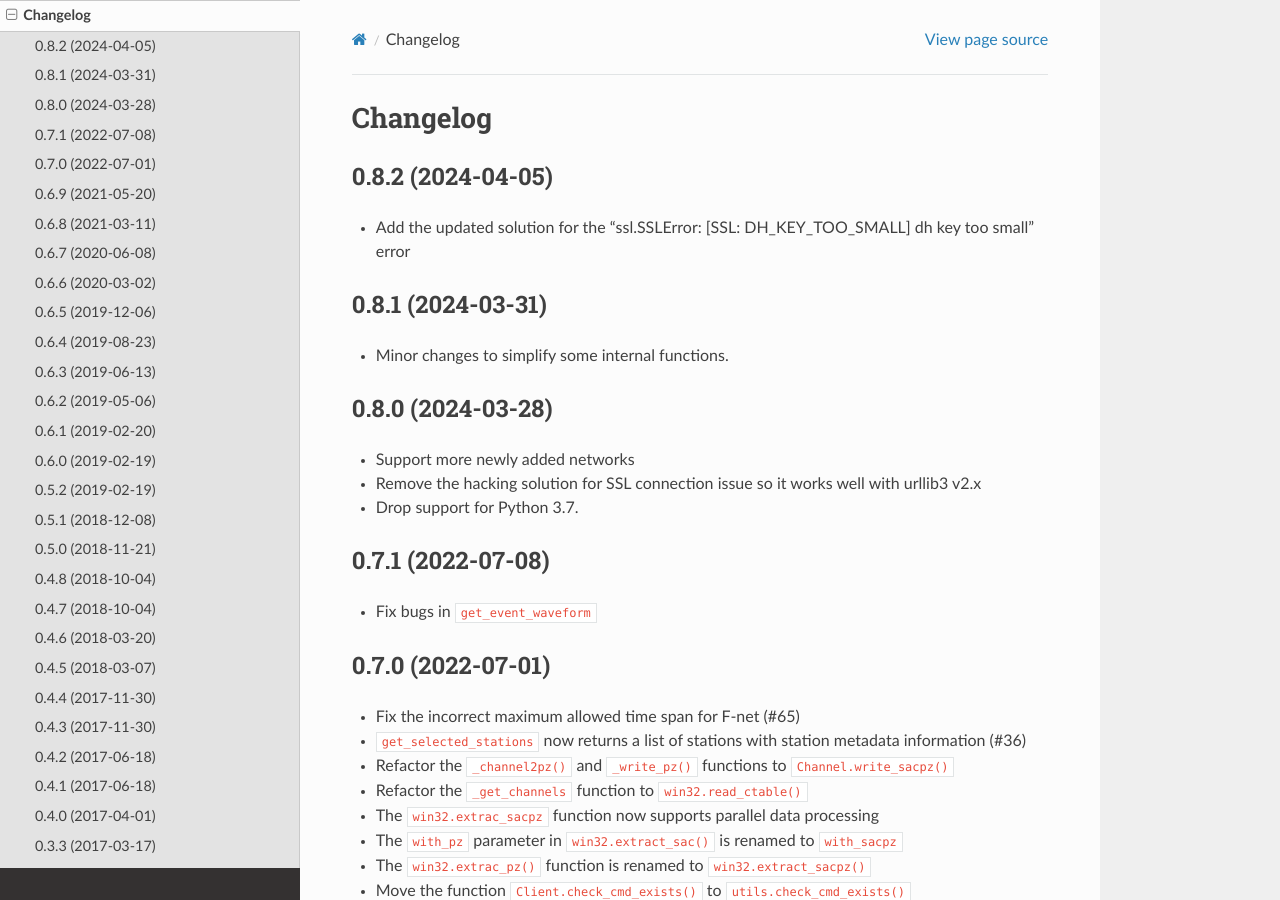
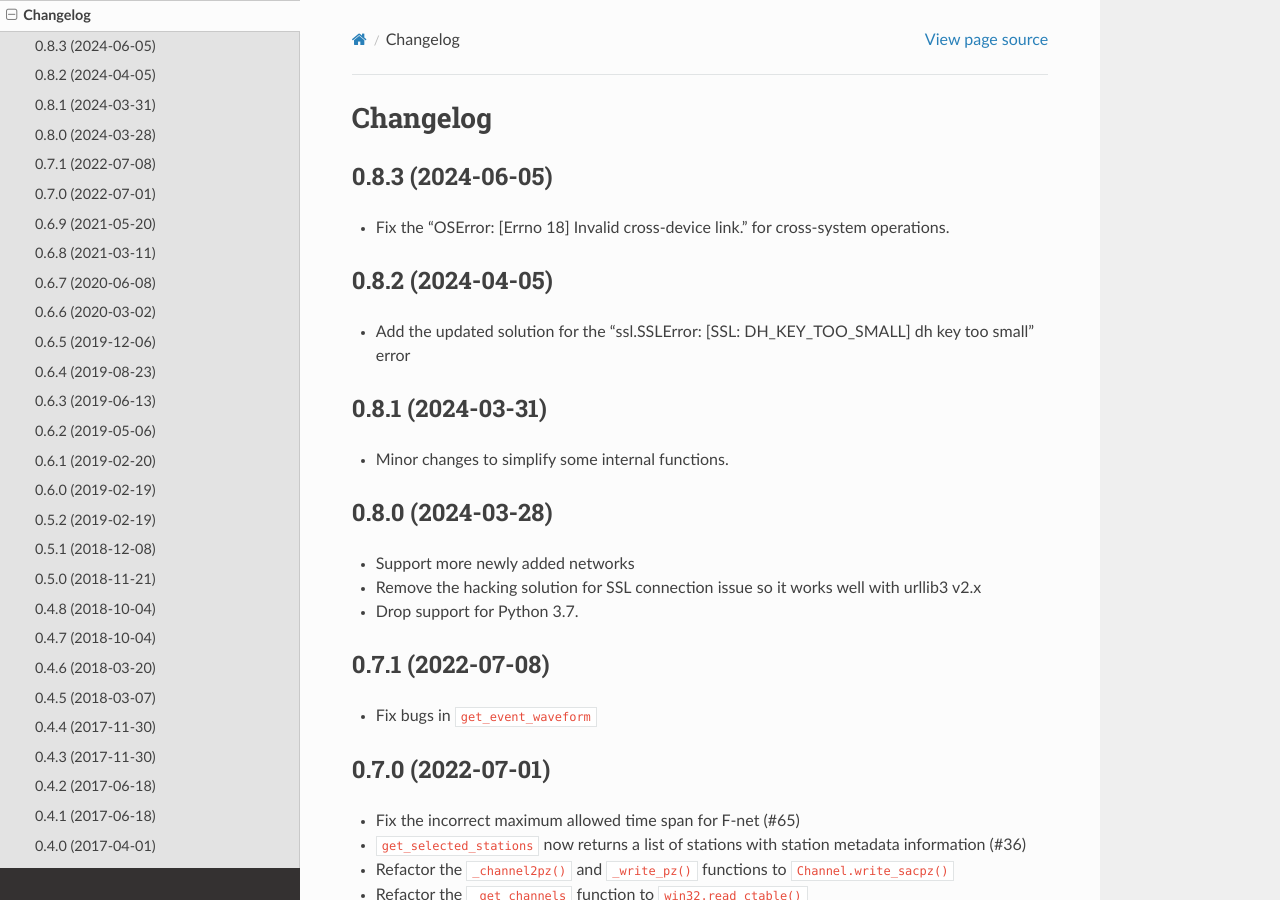
Before and after one commit to seisman/HinetPy, a Sphinx documentation site: the page built from docs/changelog.rst, in a window 1280 px wide and 900 px high. Built offline with Sphinx 7.4.7 and the Read the Docs theme 2.0.0, drawn with Linux system fonts in a browser that asks for light colours.

Commit message:
Update changelog for v0.8.3

```diff
--- a/docs/changelog.rst
+++ b/docs/changelog.rst
@@ -1,5 +1,10 @@
 Changelog
 =========
+
+0.8.3 (2024-06-05)
+------------------
+
+- Fix the "OSError: [Errno 18] Invalid cross-device link." for cross-system operations.
 
 0.8.2 (2024-04-05)
 ------------------
```
